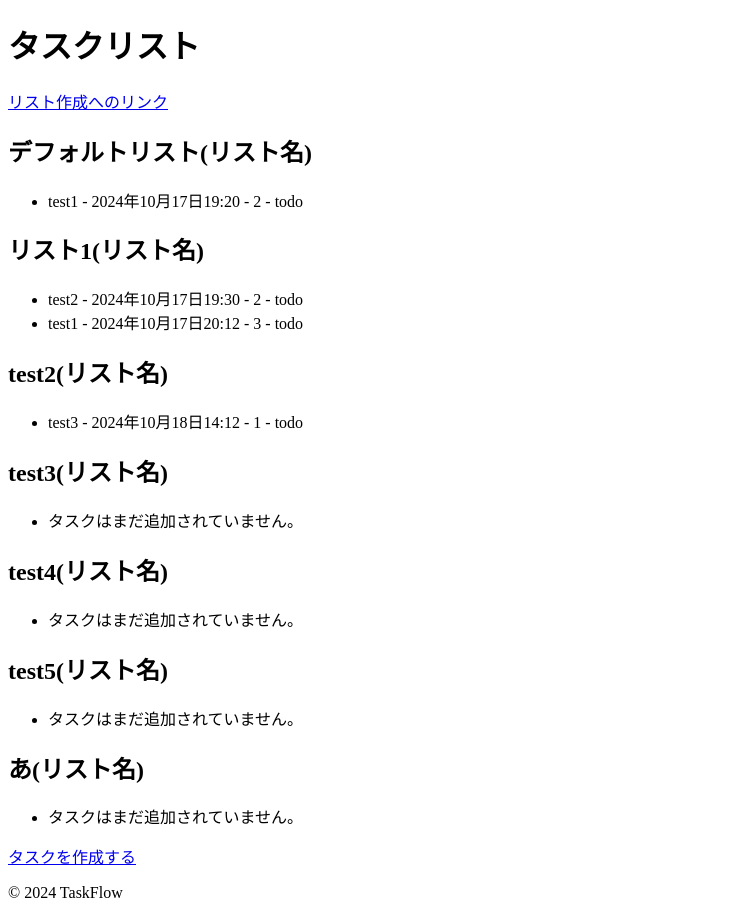
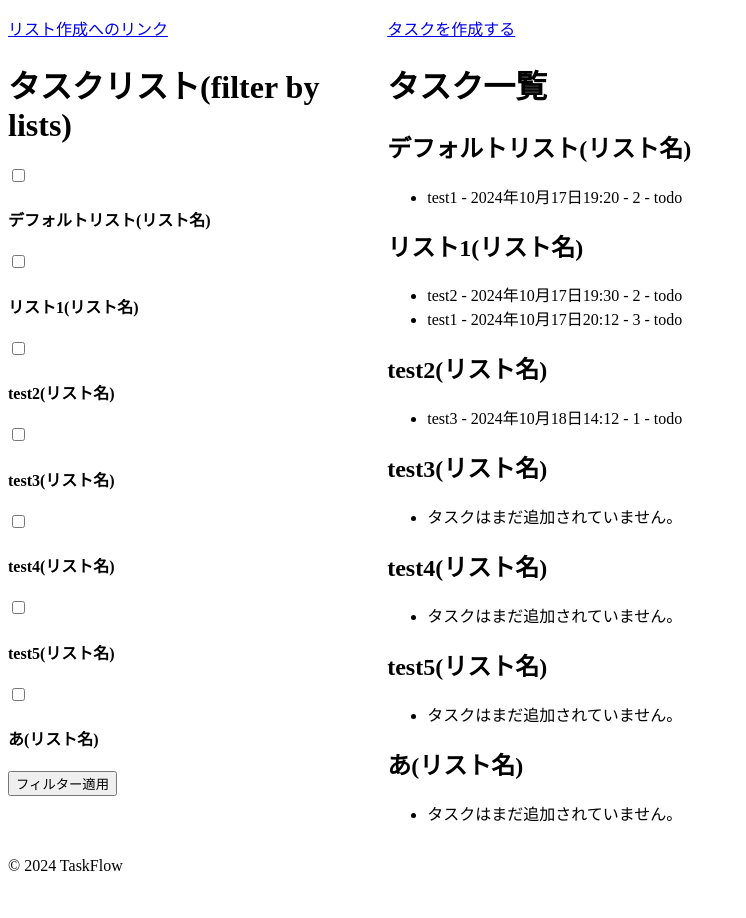
Before and after one commit to 02naa98/TaskFlow, a Django app: page /tasks/ in a window 1280 px wide. Shown: the part 171-1089 px from the top of the page, without its empty margins (0-746 px from the left). After the commit the page ends 1042 px from the top, so only its background shows below. Run offline with Django 5.2, Linux system fonts and the light colour scheme; a user stored in the database is signed in; data comes from the database, SQL or seed files in the repository; both versions use the stored data as it was after the commit.

Commit message:
分割表示まで/次チェックボックス

```diff
--- a/todoproject/templates/todo_app/task_list.html
+++ b/todoproject/templates/todo_app/task_list.html
@@ -3,9 +3,40 @@
 <title>{%block title%}TaskList{%endblock%}</title>  <!-- タイトルを上書き -->
 
 {% block content %}
-    <h1>タスクリスト</h1>
+    <style>
+        /* チェックボックスとラベルを横に並べる */
+        .container {
+            display: flex;
+        }
+        .list-filter {
+            width: 30%; /* 左側の幅を30%に設定 */
+            dding-right: 20px; /* 右側との間に余白を追加 */
+        }
+        .task-list {
+            width: 70%; /* 右側の幅を70%に設定 */
+        }
+    </style>
+
+    <div class='container'>
+        <!-- 左側: リスト名とチェックボックス -->
+        <div class='list-filter'>
             <!-- リスト作成へのリンク -->
             <a href="{%url 'list_create' %}">リスト作成へのリンク</a>
+            <h1>タスクリスト(filter by lists)</h1>
+
+            <form method='get' action=''>
+                {% for list in lists %}
+                    <input type='checkbox' name='list_filter' value='{{ list.id }}' id='list-{{ list.id }}'>
+                    <label><h4>{{ list.name }}(リスト名)</h4></label><!-- リスト名を表示 -->
+                    {%endfor%}
+                    <button type='submit'>フィルター適用</button>
+                </form>
+            </div>
+            <!-- 右側: タスク一覧 -->
+            <div class='task-list'>
+                <!-- タスク作成へのリンク -->
+                <a href="{%url 'task_create' %}">タスクを作成する</a>
+            <h1>タスク一覧</h1>
             {% for list in lists %}
                 <h2>{{ list.name }}(リスト名)</h2> <!-- リスト名を表示 -->
                 <ul>
@@ -16,7 +47,6 @@
                     {% endfor %}
                 </ul>
             {%endfor%}
-    <p>
-        <a href="{%url 'task_create' %}">タスクを作成する</a>
-    </p>
+        </div>
+    </div>
 {% endblock %}
--- a/todoproject/todo_app/views.py
+++ b/todoproject/todo_app/views.py
@@ -34,12 +34,20 @@ class TaskListView(ListView):
 
 
     def get_queryset(self):
-        return TaskList.objects.prefetch_related('taskcreate_set').all()
+        TaskList.objects.prefetch_related('taskcreate_set').all()
+        list_ids=self.request.GET.getlist('list_ids')
+        if list_ids:
+            return TaskCreate.objects.filter(task_list__id__in=list_ids,user=self.request.user)
+        else:
+            return TaskCreate.objects.filter(user=self.request.user)
 
     def get_context_data(self, **kwargs):
         # 基本のコンテキストを取得
         context = super().get_context_data(**kwargs)
+
         # リストを取得して 'lists' という名前でコンテキストに追加
-        context['lists'] = self.get_queryset()  # リストごとのタスク
-        print(context)
+        context['lists'] = TaskList.objects.all()  # すべてのリストをコンテキストに追加
+
+        context['filtered_tasks']=self.get_queryset()
+
         return context
```
Also changed, not shown: todoproject/db.sqlite3, todoproject/static/todo_app/css/style.css (added). Lines whose indentation alone changed are shown as unchanged.
